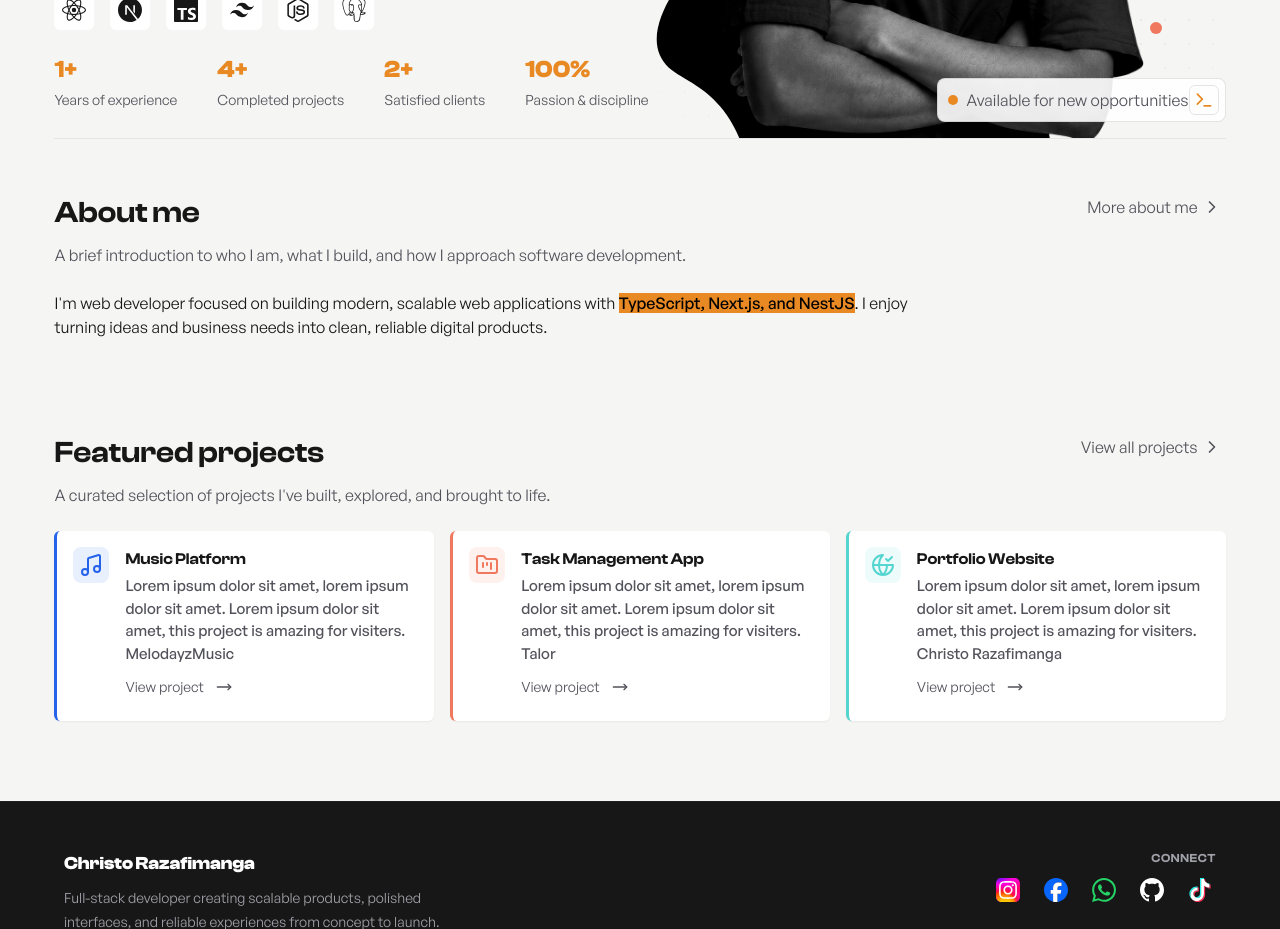
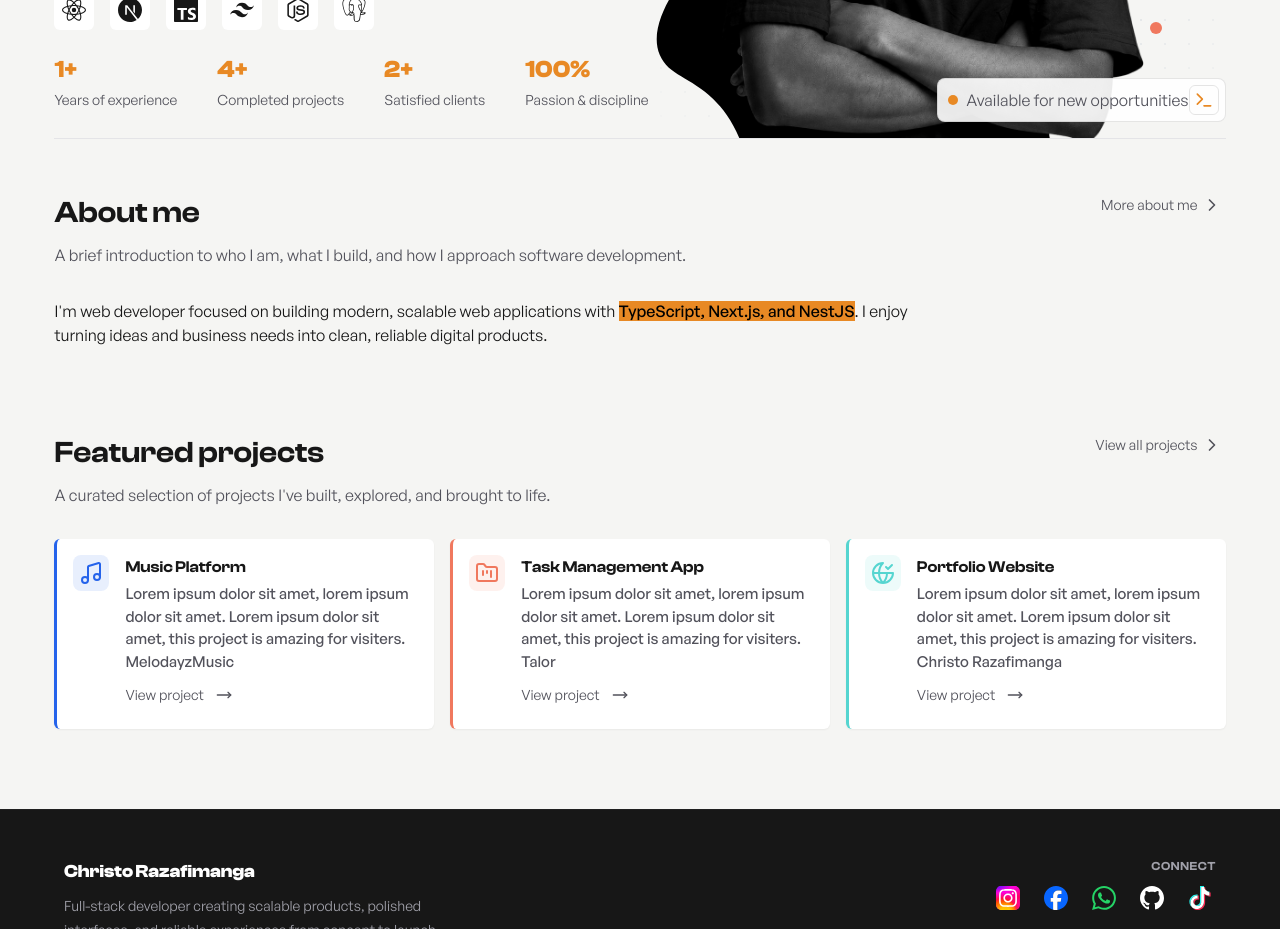
Before and after one commit to bossnare/portfolio, a Next.js app: page / in a window 1280 px wide. Shown: the part 520-1449 px from the top of the page. Built offline with nearby package versions, Linux system fonts and the light colour scheme.

Commit message:
adjust gap white line in section

```diff
--- a/src/components/Section.tsx
+++ b/src/components/Section.tsx
@@ -38,7 +38,7 @@ export function SectionParagraphe({ children }: { children: React.ReactNode }) {
 
 export function SectionButton({ children }: { children: React.ReactNode }) {
   return (
-    <button className="inline-flex items-center gap-1 md:px-1 rounded text-muted-foreground hover:text-foreground hover:bg-black/4 dark:hover:bg-[#1a1a1a] active:opacity-80">
+    <button className="inline-flex items-center gap-1 md:px-1 rounded text-muted-foreground hover:text-foreground hover:bg-black/4 dark:hover:bg-[#1a1a1a] text-sm active:opacity-80">
       {children}
     </button>
   );
--- a/src/components/about/AboutMe.tsx
+++ b/src/components/about/AboutMe.tsx
@@ -10,7 +10,7 @@ import { ChevronRight } from 'lucide-react';
 
 export function AboutMe() {
   return (
-    <Section id="about" className="flex flex-col gap-6 min-h-60">
+    <Section id="about" className="flex flex-col gap-8 min-h-60">
       <SectionHeader>
         <SectionContent>
           <SectionTitle>About me</SectionTitle>
--- a/src/components/projects/FeaturedProjects.tsx
+++ b/src/components/projects/FeaturedProjects.tsx
@@ -12,7 +12,7 @@ import { ProjectCard } from './ProjectCard';
 
 export function FeaturedProjects() {
   return (
-    <Section id="featured-projects" className="flex flex-col gap-6">
+    <Section id="featured-projects" className="flex flex-col gap-8">
       <SectionHeader>
         <SectionContent>
           <SectionTitle>Featured projects</SectionTitle>
```
